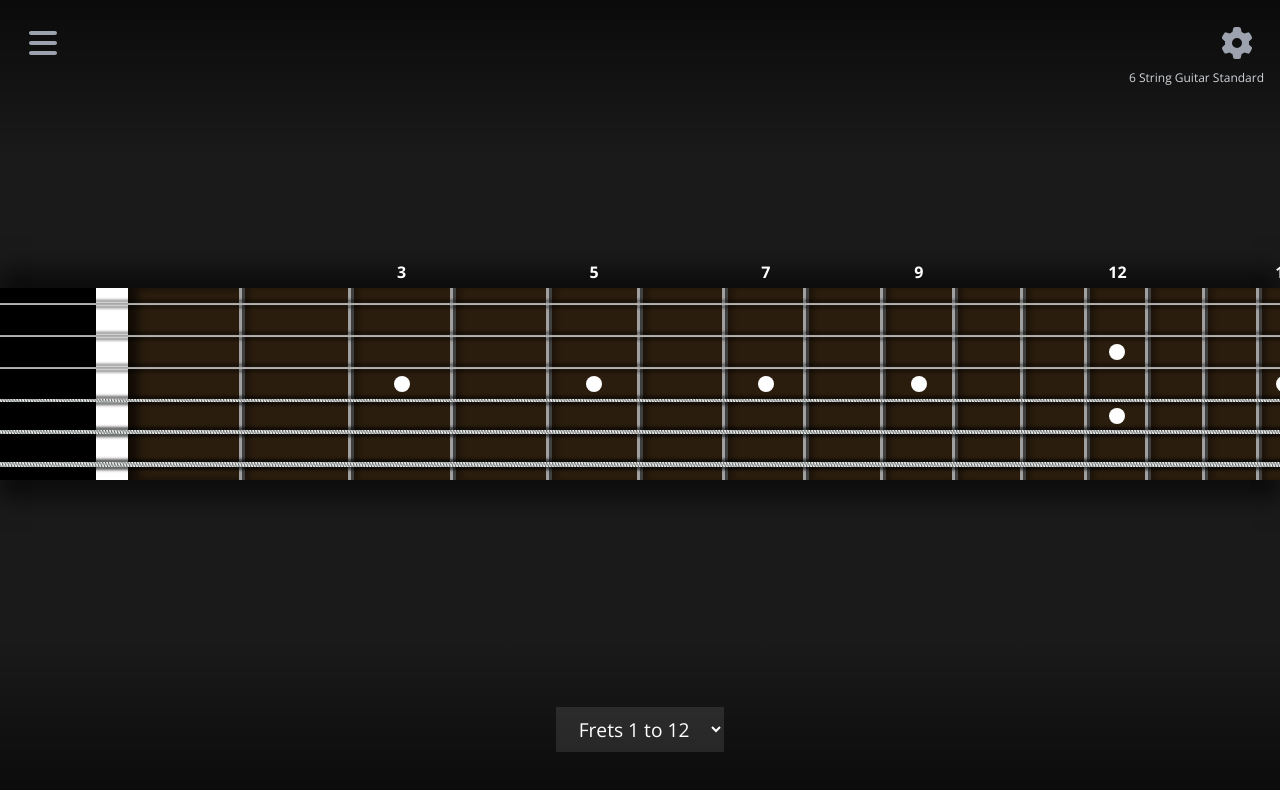
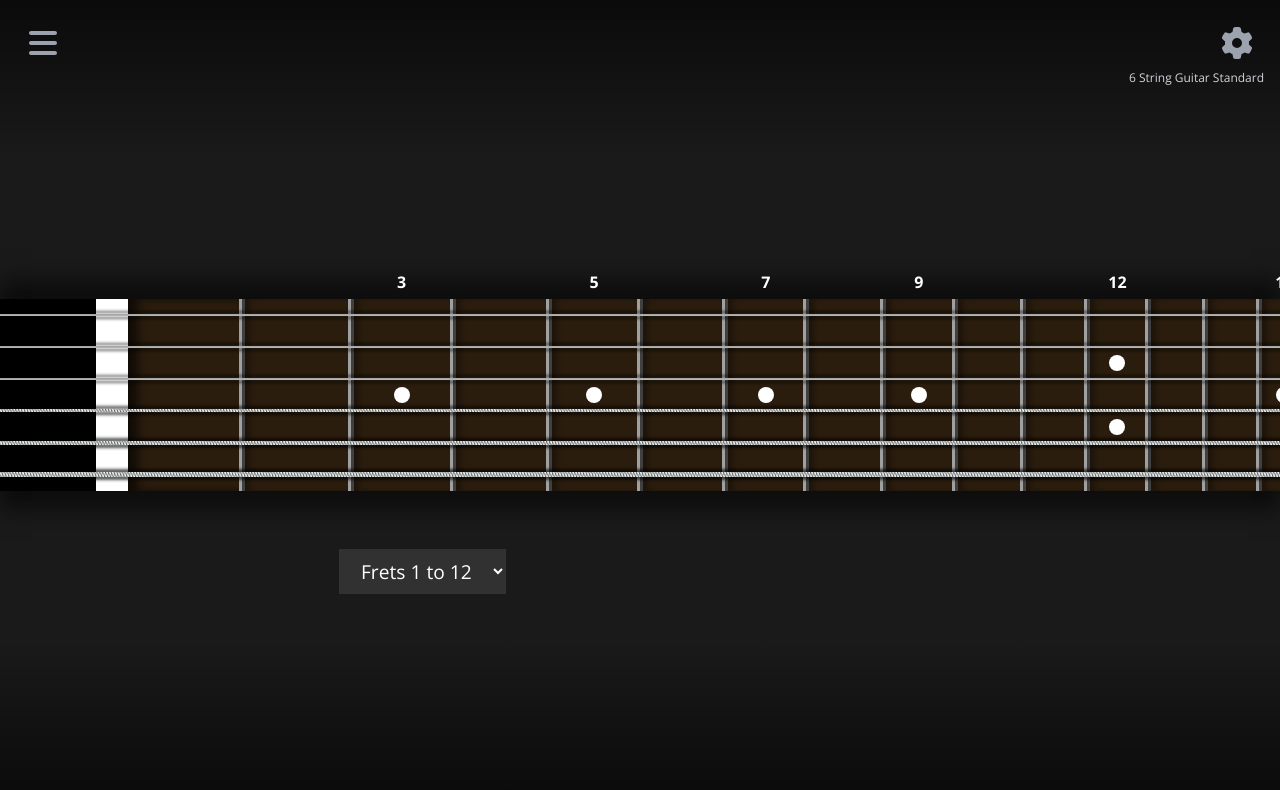
Before and after one commit to MekonLips/Frets, a React (Vite) app: page / in a window 1280 px wide. Shown: the top 790 px of the page. Built offline with nearby package versions, Linux system fonts and the light colour scheme.

Commit message:
Group tab and fret range selector

```diff
--- a/src/App.jsx
+++ b/src/App.jsx
@@ -65,13 +65,14 @@ const App = () => {
               <Notes />
             </div>
             <div></div>
-            <div>
-              <Tab />
+            <div className="legacy-tab-sequence-cell">
+              <div className="legacy-tab-range-container">
+                <Tab />
+                <div className="legacy-range-selector-container"><RangeSelector /></div>
+              </div>
               <NoteSequence />
             </div>
-            <div className="legacy-range-selector-container">
-              <RangeSelector />
-            </div>
+            <div></div>
           </Grid>
         </>}
     />;
```
